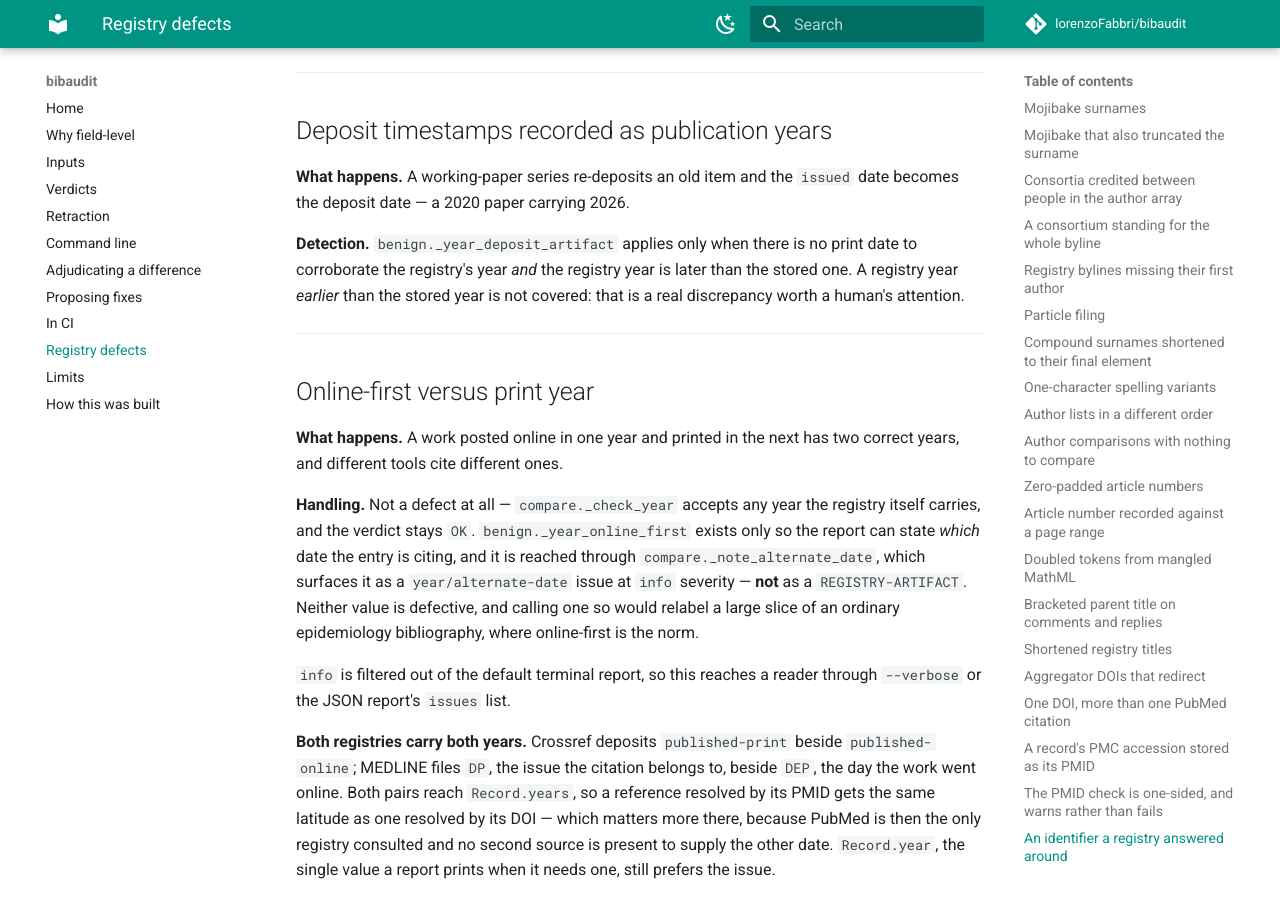
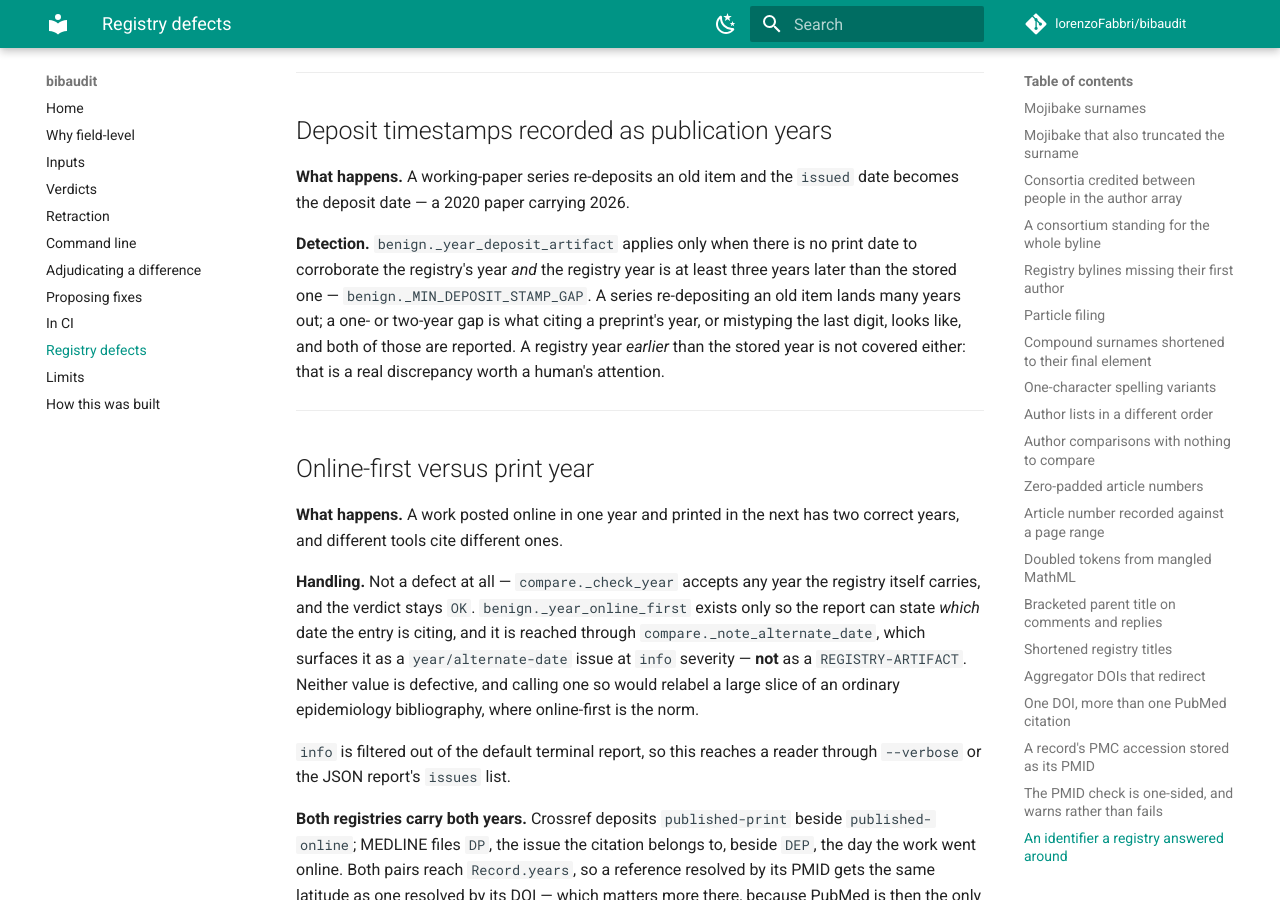
Before and after one commit to lorenzoFabbri/bibaudit, an MkDocs documentation site: the page built from docs/registry-artifacts.md, in a window 1280 px wide and 900 px high, scrolled down 12547 px. Built offline with MkDocs 1.6.1 and Material for MkDocs 9.7.7, drawn with Linux system fonts in a browser that asks for light colours; comment, search, counter and statistics services are not loaded.

Commit message:
State the bound the deposit-timestamp rule actually applies
The page described the rule as excusing any registry year later than the
stored one; the code requires three or more, and reports the one- and
two-year gaps a preprint year or a mistyped digit produces. This page is
the reader's only way to challenge a suppression, so it has to describe
the rule that runs.

```diff
--- a/docs/registry-artifacts.md
+++ b/docs/registry-artifacts.md
@@ -588,9 +588,12 @@ bibliography.
 `issued` date becomes the deposit date — a 2020 paper carrying 2026.
 
 **Detection.** `benign._year_deposit_artifact` applies only when there is no
-print date to corroborate the registry's year *and* the registry year is later
-than the stored one. A registry year *earlier* than the stored year is not
-covered: that is a real discrepancy worth a human's attention.
+print date to corroborate the registry's year *and* the registry year is at
+least three years later than the stored one — `benign._MIN_DEPOSIT_STAMP_GAP`.
+A series re-depositing an old item lands many years out; a one- or two-year gap
+is what citing a preprint's year, or mistyping the last digit, looks like, and
+both of those are reported. A registry year *earlier* than the stored year is
+not covered either: that is a real discrepancy worth a human's attention.
 
 ---
 
```
